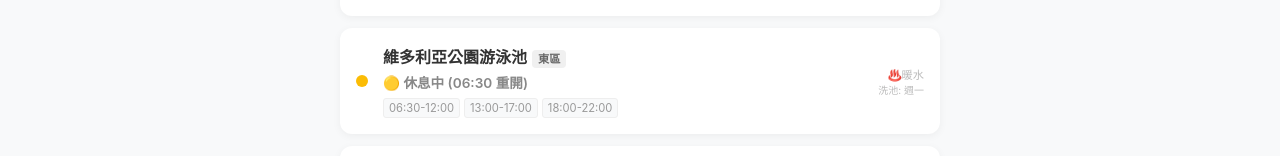
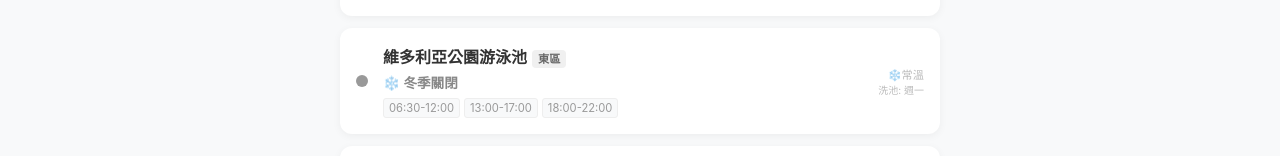
Before and after one commit to tablelization/pool, a plain HTML site: page index.html in a window 1280 px wide. Shown: the part 606-762 px from the top of the page. Drawn offline with Linux system fonts and the light colour scheme.

Commit message:
Update index.html

```diff
--- a/index.html
+++ b/index.html
@@ -59,7 +59,7 @@
         { name: "堅尼地城游泳池", cleaning_day: 3, warm: true, region: "HK", district: "中西區", sessions: stdSess },
         { name: "摩理臣山游泳池", cleaning_day: 1, warm: true, region: "HK", district: "灣仔", sessions: stdSess },
         { name: "灣仔游泳池", cleaning_day: 2, warm: true, region: "HK", district: "灣仔", sessions: wcSess },
-        { name: "維多利亞公園游泳池", cleaning_day: 1, warm: true, region: "HK", district: "東區", sessions: stdSess },
+        { name: "維多利亞公園游泳池", cleaning_day: 1, warm: false, region: "HK", district: "東區", sessions: stdSess },
         { name: "柴灣游泳池", cleaning_day: 2, warm: false, region: "HK", district: "東區", sessions: stdSess },
         { name: "港島東游泳池", cleaning_day: 3, warm: true, region: "HK", district: "東區", sessions: stdSess },
         { name: "包玉剛游泳池", cleaning_day: 4, warm: false, region: "HK", district: "南區", sessions: stdSess },
@@ -68,7 +68,7 @@
         { name: "九龍公園游泳池", cleaning_day: 2, warm: true, region: "KLN", district: "油尖旺", sessions: stdSess },
         { name: "大角咀游泳池", cleaning_day: 1, warm: true, region: "KLN", district: "油尖旺", sessions: stdSess },
         { name: "何文田游泳池", cleaning_day: 3, warm: true, region: "KLN", district: "九龍城", sessions: stdSess },
-        { name: "九龍仔游泳池", cleaning_day: 1, warm: false, region: "KLN", district: "九龍城", sessions: stdSess },
+        { name: "九龍仔游泳池", cleaning_day: 1, warm: true, region: "KLN", district: "九龍城", sessions: stdSess },
         { name: "摩士公園游泳池", cleaning_day: 5, warm: true, region: "KLN", district: "黃大仙", sessions: stdSess },
         { name: "斧山道游泳池", cleaning_day: 1, warm: true, region: "KLN", district: "黃大仙", sessions: stdSess },
         { name: "觀塘游泳池", cleaning_day: 3, warm: true, region: "KLN", district: "觀塘", sessions: stdSess },
```
